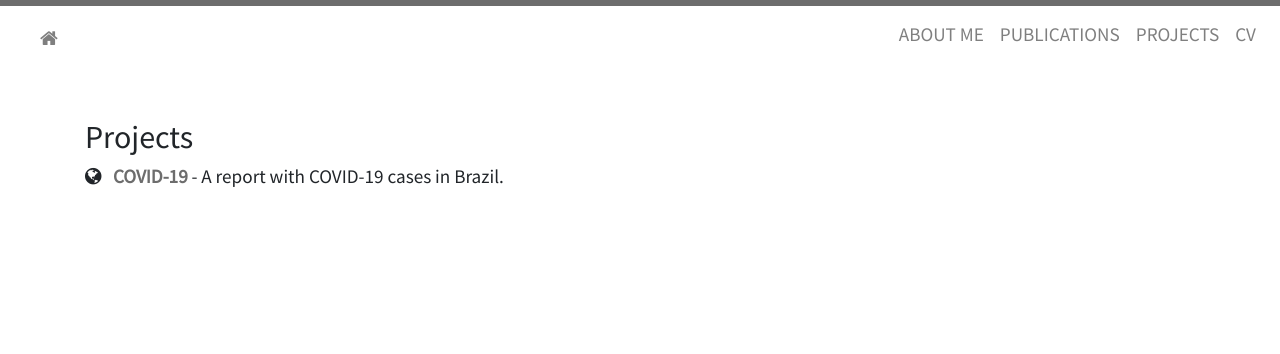
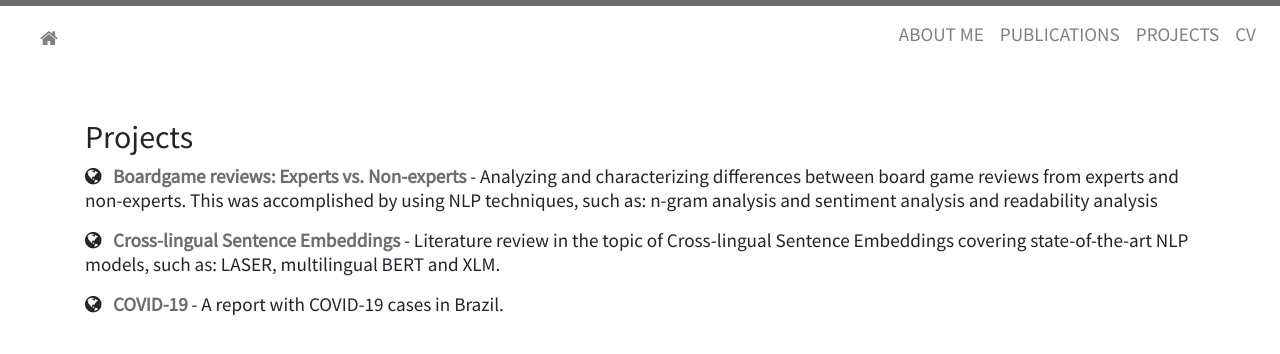
Before and after one commit to lyssascherer/lyssascherer.github.io, a Jekyll site: the page built from projects.html, in a window 1280 px wide. Shown: the top 354 px of the page. Built offline with Jekyll 4.4.1, drawn with Linux system fonts in a browser that asks for light colours; nearby versions of some CDN libraries.

Commit message:
Update projects

```diff
--- a/_config.yml
+++ b/_config.yml
@@ -11,9 +11,8 @@ plugins:
 port: 3000
 safe: true
 
-
 # edit here to achieve your personal greatness
-url: lyssascherer.github.io/
+url: lyssascherer.github.io
 baseurl: /
 title: Lyssa Scherer
 author: Lyssa Scherer
--- a/_includes/header.html
+++ b/_includes/header.html
@@ -43,7 +43,7 @@
       <li class="nav-item">
         <a
           class="nav-link"
-          href="https://drive.google.com/file/d/1_PvwZ875xhB6MassDClFaRcbP_rFKvwp/view?usp=sharing"
+          href="https://drive.google.com/file/d/11QDojy0AFUfAMl_ajeujA-TWwwNPUbk0/view?usp=sharing"
           target="_blank"
           >CV <span class="sr-only">(current)</span></a
         >
--- a/_includes/projects.html
+++ b/_includes/projects.html
@@ -3,10 +3,21 @@
     <div class="row">
       <div class="col">
         <h2>Projects</h2>
+        <p>
+          <i class="fa fa-globe"></i>&nbsp;&nbsp;
+          <strong><a href="https://git.rwth-aachen.de/lyssa.scherer/board-games-reviews"  target="_blank">Boardgame reviews: Experts vs. Non-experts</a></strong>
+          - Analyzing and characterizing differences between board game reviews from experts and non-experts. This was accomplished by using NLP techniques, such as: n-gram analysis and sentiment analysis and readability analysis
+        </p>
 
         <p>
           <i class="fa fa-globe"></i>&nbsp;&nbsp;
-          <strong><a href="{{ site.baseurl }}report.html">COVID-19</a></strong>
+          <strong><a href="https://drive.google.com/file/d/1WMDshP2xw0bWU7cR2H4Uz0kZeUfYhos_/view?usp=sharing"  target="_blank">Cross-lingual Sentence Embeddings</a></strong>
+          - Literature review in the topic of Cross-lingual Sentence Embeddings covering state-of-the-art NLP models, such as: LASER, multilingual BERT and XLM.
+        </p>
+
+        <p>
+          <i class="fa fa-globe"></i>&nbsp;&nbsp;
+          <strong><a href="{{ site.baseurl }}report.html"  target="_blank">COVID-19</a></strong>
           - A report with COVID-19 cases in Brazil.
         </p>
       </div>
```
Also changed, not shown: 17 other files.
